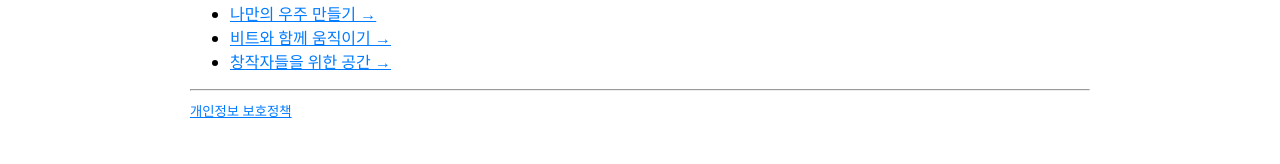
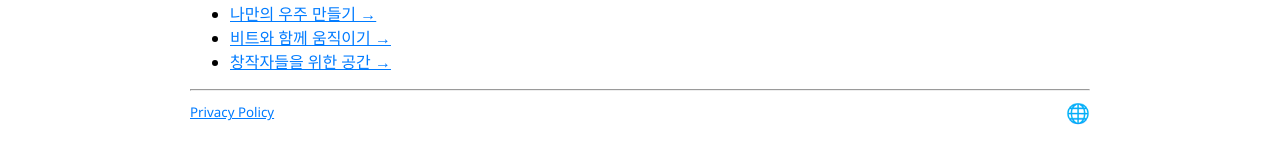
Before and after one commit to ThinkSwift/Swiftian, a Jekyll site: the page built from _languages/ko/index.md, in a window 1280 px wide. Shown: the part 541-705 px from the top of the page. Built offline with Jekyll 4.4.1, drawn with Linux system fonts in a browser that asks for light colours; part of the change alters nothing that is shown.

Commit message:
Fix: correct header formatting in index.md

```diff
--- a/_languages/ko/index.md
+++ b/_languages/ko/index.md
@@ -42,6 +42,53 @@ lang: ko
 - [창작자들을 위한 공간 →](/ko/creators/)
 
 ---
+
 <footer>
-  <small><a href="/ko/privacy/">개인정보 보호정책</a></small>
+ <div style="display: flex; justify-content: space-between; align-items: center; flex-wrap: wrap;">
+    <small><a href="/privacy/">Privacy Policy</a></small>
+    <span id="languageToggle" style="cursor: pointer; font-size: 1.2em;">🌐</span>
+  </div>
+  <div id="languageList" style="display: none; margin-top: 20px; font-size: 0.9em;">
+    <ul style="list-style: none; padding: 0; display: grid; grid-template-columns: repeat(auto-fill, minmax(180px, 1fr)); gap: 4px;">
+      <li><a href="/ar/">🇸🇦 ar - مرحبا</a></li>
+      <li><a href="/ca/">🇪🇸 ca - Hola</a></li>
+      <li><a href="/zh-hans/">🇨🇳 zh-hans - 你好</a></li>
+      <li><a href="/zh-hant/">🇹🇼 zh-hant - 你好</a></li>
+      <li><a href="/hr/">🇭🇷 hr - Bok</a></li>
+      <li><a href="/cs/">🇨🇿 cs - Ahoj</a></li>
+      <li><a href="/da/">🇩🇰 da - Hej</a></li>
+      <li><a href="/nl/">🇳🇱 nl - Hallo</a></li>
+      <li><a href="/fi/">🇫🇮 fi - Hei</a></li>
+      <li><a href="/fr/">🇫🇷 fr - Bonjour</a></li>
+      <li><a href="/de/">🇩🇪 de - Hallo</a></li>
+      <li><a href="/el/">🇬🇷 el - Γεια</a></li>
+      <li><a href="/he/">🇮🇱 he - שלום</a></li>
+      <li><a href="/hi/">🇮🇳 hi - नमस्ते</a></li>
+      <li><a href="/hu/">🇭🇺 hu - Helló</a></li>
+      <li><a href="/id/">🇮🇩 id - Halo</a></li>
+      <li><a href="/it/">🇮🇹 it - Ciao</a></li>
+      <li><a href="/ja/">🇯🇵 ja - こんにちは</a></li>
+      <li><a href="/ko/">🇰🇷 ko - 안녕하세요</a></li>
+      <li><a href="/ms/">🇲🇾 ms - Hai</a></li>
+      <li><a href="/no/">🇳🇴 no - Hei</a></li>
+      <li><a href="/pl/">🇵🇱 pl - Cześć</a></li>
+      <li><a href="/pt/">🇵🇹 pt - Olá</a></li>
+      <li><a href="/ro/">🇷🇴 ro - Salut</a></li>
+      <li><a href="/ru/">🇷🇺 ru - Привет</a></li>
+      <li><a href="/sk/">🇸🇰 sk - Ahoj</a></li>
+      <li><a href="/es/">🇪🇸 es - Hola</a></li>
+      <li><a href="/sv/">🇸🇪 sv - Hej</a></li>
+      <li><a href="/th/">🇹🇭 th - สวัสดี</a></li>
+      <li><a href="/tr/">🇹🇷 tr - Merhaba</a></li>
+      <li><a href="/uk/">🇺🇦 uk - Привіт</a></li>
+      <li><a href="/vi/">🇻🇳 vi - Xin chào</a></li>
+    </ul>
+  </div>
 </footer>
+
+<script>
+  document.getElementById('languageToggle').addEventListener('click', function () {
+    const list = document.getElementById('languageList');
+    list.style.display = list.style.display === 'none' ? 'block' : 'none';
+  });
+</script>
```
